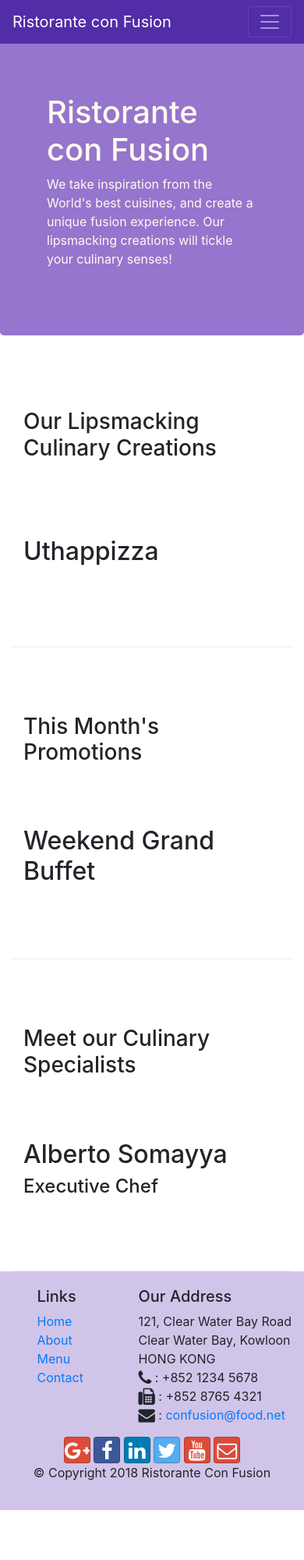
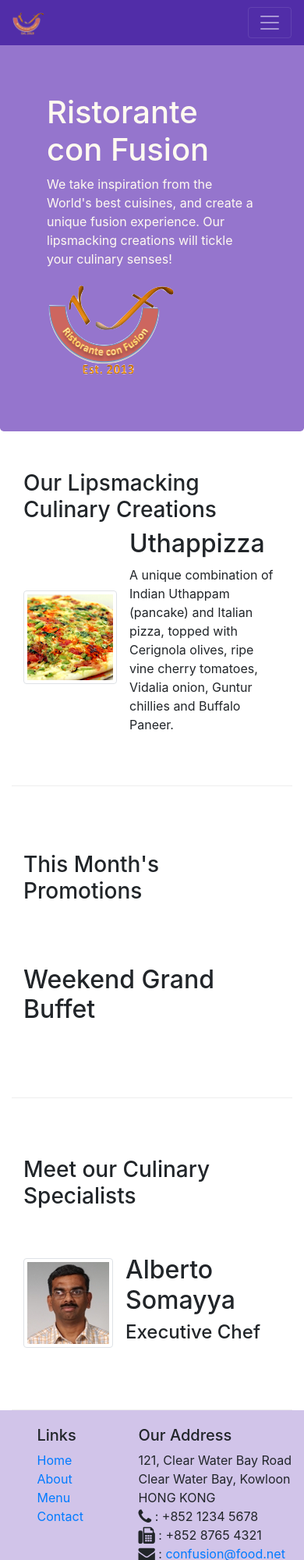
Before and after one commit to Yadav-Rakesh/bootstrap-intro, a website: page index.html in a window 390 px wide. Shown: the top 2000 px of the page at 78% size. Before the commit the page ends 1936 px from the top, so only its background shows below. Drawn offline with nearby package versions, Linux system fonts and the light colour scheme.

Commit message:
Images and media

```diff
--- a/index.html
+++ b/index.html
@@ -20,7 +20,7 @@
 
 <nav class="navbar navbar-dark navbar-expand-sm fixed-top">
     <div class="container">
-        <a class="navbar-brand mr-auto" href="#">Ristorante con Fusion</a>
+        <a class="navbar-brand mr-auto" href="#"><img src="img/logo.png" height="30" width="41" ></a>
         <button class="navbar-toggler" type="button" data-toggle="collapse" data-target="#Navbar">
             <span class="navbar-toggler-icon"></span>
         </button>
@@ -48,9 +48,12 @@
     <header class="jumbotron">
         <div class="container ">
             <div class="row row-header ">
-                <div class="col-12 col-sm-12 ">
+                <div class="col-12 col-sm-6 ">
                     <h1>Ristorante con Fusion</h1>
                     <p>We take inspiration from the World's best cuisines, and create a unique fusion experience. Our lipsmacking creations will tickle your culinary senses!</p>
+                </div>
+                <div class="col-12 col-sm align-self-center">
+                    <img src="img/logo.png" class="img-fluid">
                 </div>
 
             </div>
@@ -62,9 +65,15 @@
             <div class="col-12 col-sm-4 col-md-3">
                 <h3>Our Lipsmacking Culinary Creations</h3>
             </div>
-            <div class="col col-sm col-md">
-                <h2 >Uthappizza</h2>
-                <p class="d-none d-sm-block">A unique combination of Indian Uthappam (pancake) and Italian pizza, topped with Cerignola olives, ripe vine cherry tomatoes, Vidalia onion, Guntur chillies and Buffalo Paneer.</p>
+            <div class="col col-sm order-sm-first col-md">
+                <div class="media">
+                    <img class="d-flex mr-3 img-thumbnail align-self-center"
+                    src="img/uthappizza.png" alt="uthappizza">
+                    <div class="media-body">
+                        <h2 >Uthappizza</h2>
+                        <p class="mt-0"class="d-none d-sm-block">A unique combination of Indian Uthappam (pancake) and Italian pizza, topped with Cerignola olives, ripe vine cherry tomatoes, Vidalia onion, Guntur chillies and Buffalo Paneer.</p>
+                    </div>
+                </div>
             </div>
         </div>
 
@@ -83,10 +92,20 @@
             <div class="col-12 col-sm-4 col-md-3">
                 <h3>Meet our Culinary Specialists</h3>
             </div>
-            <div class="col-12 col-sm col-md">
-                <h2>Alberto Somayya</h2>
-                <h4>Executive Chef</h4>
-                <p class="d-none d-sm-block">Award winning three-star Michelin chef with wide International experience having worked closely with whos-who in the culinary world, he specializes in creating mouthwatering Indo-Italian fusion experiences. </p>
+            <div class="col-12 order-sm-first col-sm col-md">
+                <div class="media">
+                    <img class="d-flex mr-3 img-thumbnail align-self-center"
+                            src="img/alberto.png" alt="Alberto Somayya">
+                    <div class="media-body">
+                        <h2 class="mt-0">Alberto Somayya</h2>
+                        <h4>Executive Chef</h4>
+                        <p class="d-none d-sm-block">Award winning three-star Michelin chef with wide
+                            International experience having worked closely with
+                            whos-who in the culinary world, he specializes in
+                            creating mouthwatering Indo-Italian fusion experiences.
+                        </p>
+                    </div>
+                </div>
             </div>
         </div>
     </div>
```
Also changed, not shown: aboutus.html (+3 -2 lines), contactus.html (+3 -2 lines), img/alberto.png (added), img/buffet.png (added), img/logo.png (added), img/uthappizza.png (added), 1 other file.
